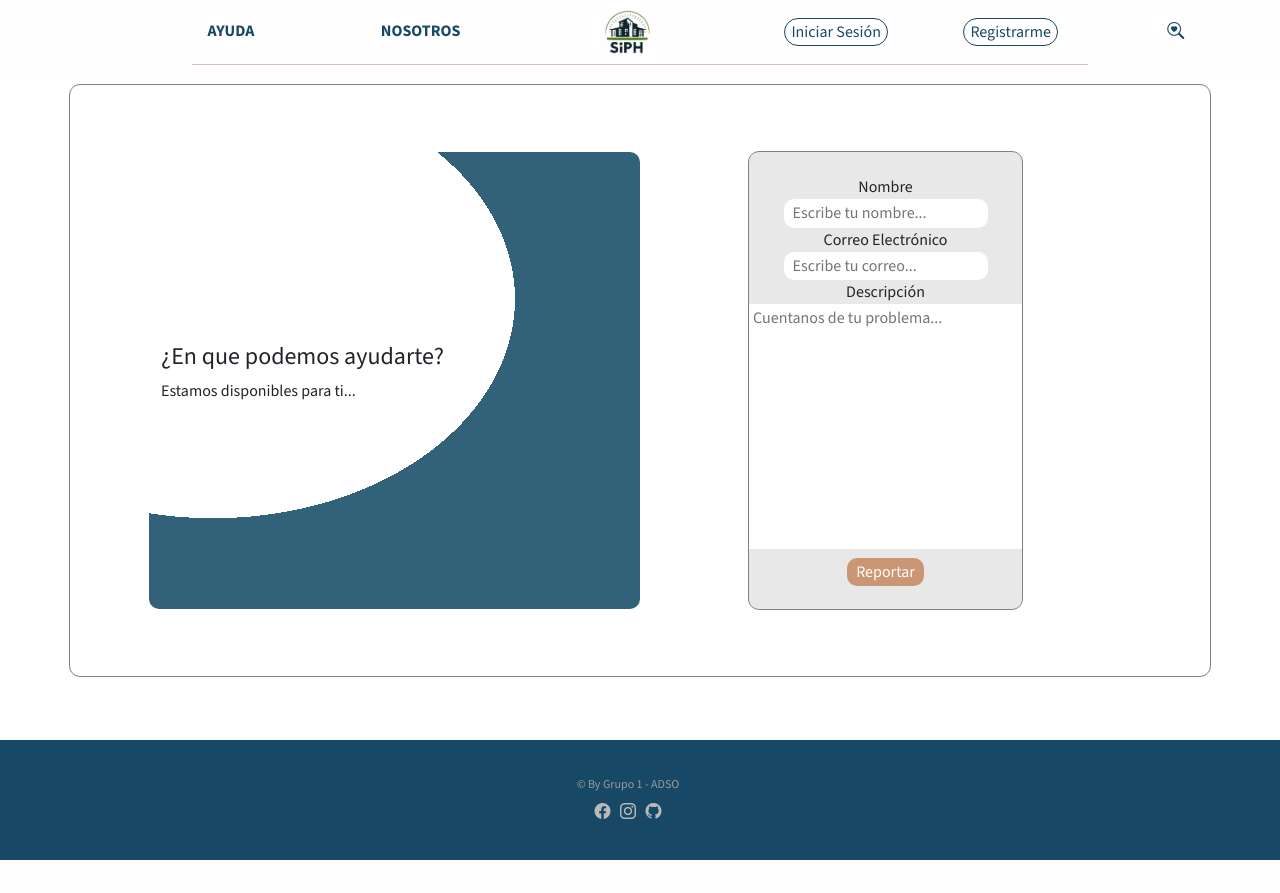
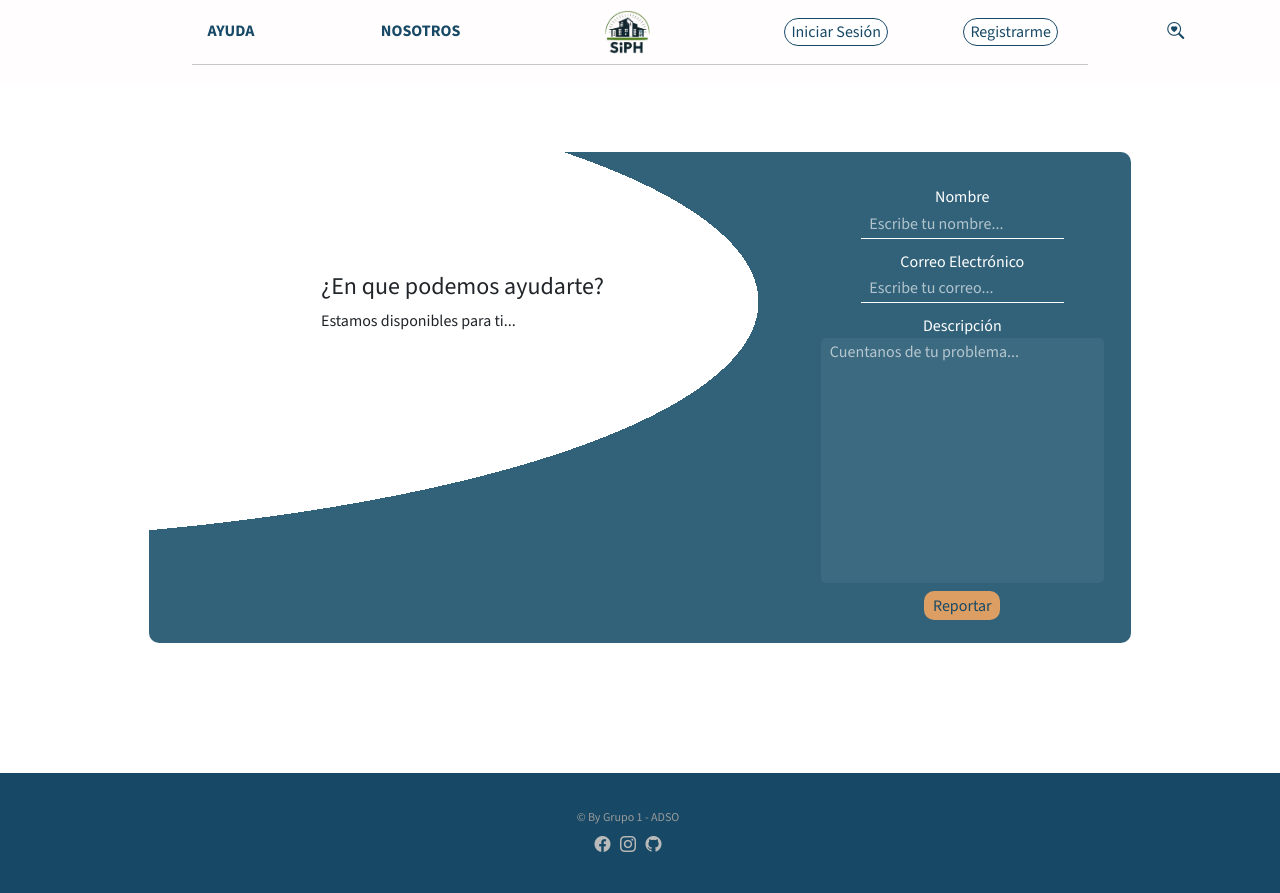
Before and after one commit to David-Soriano/SIPH, a PHP site: page /index.php?vw=01 in a window 1280 px wide. Before the commit the page ends 860 px from the top, so only its background shows below. Run offline with PHP 8.4, Linux system fonts and the light colour scheme.

Commit message:
Arreglos vista Soport

```diff
--- a/css/style.css
+++ b/css/style.css
@@ -113,6 +113,32 @@ header hr {
     margin: 10px auto;
 }
 
+.bx-wel .bx-wel_img{
+    display: flex;
+    justify-content: center;
+    padding: 4%;
+}
+.bx-wel .bx-wel_text{
+    display: flex;
+    flex-direction: column;
+    justify-content: center;
+    align-items: flex-start;
+}
+
+.bx-wel .bx-wel_text-2{
+    text-align: end;
+}
+.bx-wel_end{
+    display: flex;
+    justify-content: center;
+}
+
+.bx-wel_end div{
+    text-align: center;
+}
+.bx-wel div img{
+    width: 50%;
+}
 #img-init {
     width: 20%;
     margin: 4% 0;
@@ -149,6 +175,10 @@ header hr {
     justify-content: center;
 }
 
+.c-2{
+    outline: none;
+}
+
 .bx-soport .bx-soport_text {
     display: flex;
     flex-direction: column;
@@ -157,23 +187,26 @@ header hr {
 }
 
 .bx-soport .bx-soport_text {
-    background-image: radial-gradient(ellipse farthest-corner at 64px 147px, #fff 50%, rgba(0, 255, 0, 0) 0%, #32627A 50%);
+    background-image: radial-gradient(ellipse farthest-corner at -290px 150px, #fff 50%, rgba(0, 255, 0, 0) 0%, #32627A 50%);;
     border-radius: 10px;
 }
 
 .bx-soport .bx-soport_form {
     display: flex;
     align-items: center;
-    justify-content: center;
+    justify-content: flex-end;
 }
 
 .bx-soport .bx-soport_form div {
-    outline: 1px solid gray;
     padding: 5%;
     border-radius: 10px;
-    background: #e8e8e8;
 }
 
+.bx-soport .bx-text-spt{
+    position: relative;
+    top: 120px;
+    left: 160px;
+}
 .bx-soport .bx-soport_form form {
     display: flex;
     flex-direction: column;
@@ -187,7 +220,8 @@ textarea {
 .bx-soport .bx-soport_form form textarea {
     border-radius: 5px;
     border: none;
-    background: #ffffff;
+    background: #ffffff0D;
+    color: #fff;
     padding: 1% 4%;
 }
 
@@ -199,11 +233,21 @@ textarea {
     padding: 6%;
 }
 
+.bx-soport .bx-soport_form form label{
+    color: #ffffff;
+    margin-top: 5%;
+}
 .bx-soport .bx-soport_form form input {
     border: none;
-    border-radius: 10px;
-    background: #ffffff;
+    border-bottom: 1px solid #FFF;
+    color: #FFF;
+    background: transparent;
     padding: 1% 4%;
+}
+
+.bx-soport .bx-soport_form form input::placeholder,
+.bx-soport .bx-soport_form form textarea::placeholder{
+    color: #ffffff9f;
 }
 
 .bx-soport .bx-soport_form form input:focus {
@@ -211,9 +255,11 @@ textarea {
 }
 
 .bx-soport .bx-soport_form form input[type="submit"] {
-    background: #cb9673;
-    color: #FFF;
+    background: #dd9e63;
+    color: #174966;
     margin-top: 4%;
+    border-radius: 10px;
+    border: none;
 }
 
 .bx-notf {
--- a/index.php
+++ b/index.php
@@ -16,11 +16,11 @@
     include ("controllers/funciones.php");
     include ("vistas/vwHeader.php"); ?>
     <main>
-    <div class="container">
+    <div class="container c-2">
             <?php $numVistas = array("01", "02", "03", "04");
             $vw = isset($_REQUEST['vw']) ? $_REQUEST['vw'] : NULL;
             if (!in_array($vw, $numVistas)) {
-                include ("vistas/vwInit.php");
+                include ("vistas/vwWelcome.php");
             }
             if ($vw == "01") {
                 include ("vistas/vwSoport.php");
--- a/vistas/vwSoport.php
+++ b/vistas/vwSoport.php
@@ -1,7 +1,11 @@
 <div class="row bx-soport">
-    <div class="col-6 bx-soport_text">
+    <div class="col bx-soport_text">
+        <div class="row">
+            <div class="col-6">
+                <div class="col bx-text-spt">
                 <h4>¿En que podemos ayudarte?</h4>
                 <p>Estamos disponibles para ti...</p>
+                </div>
             </div>
             <div class="col-6 bx-soport_form">
                 <div class="col-7">
@@ -11,10 +15,13 @@
                         <label for="corrSoport">Correo Electrónico</label>
                         <input type="email" name="" id="corrSoport" placeholder="Escribe tu correo..." required>
                         <label for="desSoport">Descripción</label>
-                <textarea name="" id="desSoport" cols="30" rows="10"
-                    placeholder="Cuentanos de tu problema..." required></textarea>
+                        <textarea name="" id="desSoport" cols="30" rows="10" placeholder="Cuentanos de tu problema..."
+                            required></textarea>
                         <input type="submit" value="Reportar">
                     </form>
                 </div>
             </div>
         </div>
+    </div>
+
+</div>
```
Also changed, not shown: vistas/vwWelcome.php (added, +30 -0 lines), img/Fondo-footer.jpg (deleted), img/casa.png (added), img/edificios.png (added). Lines whose indentation alone changed are shown as unchanged.
